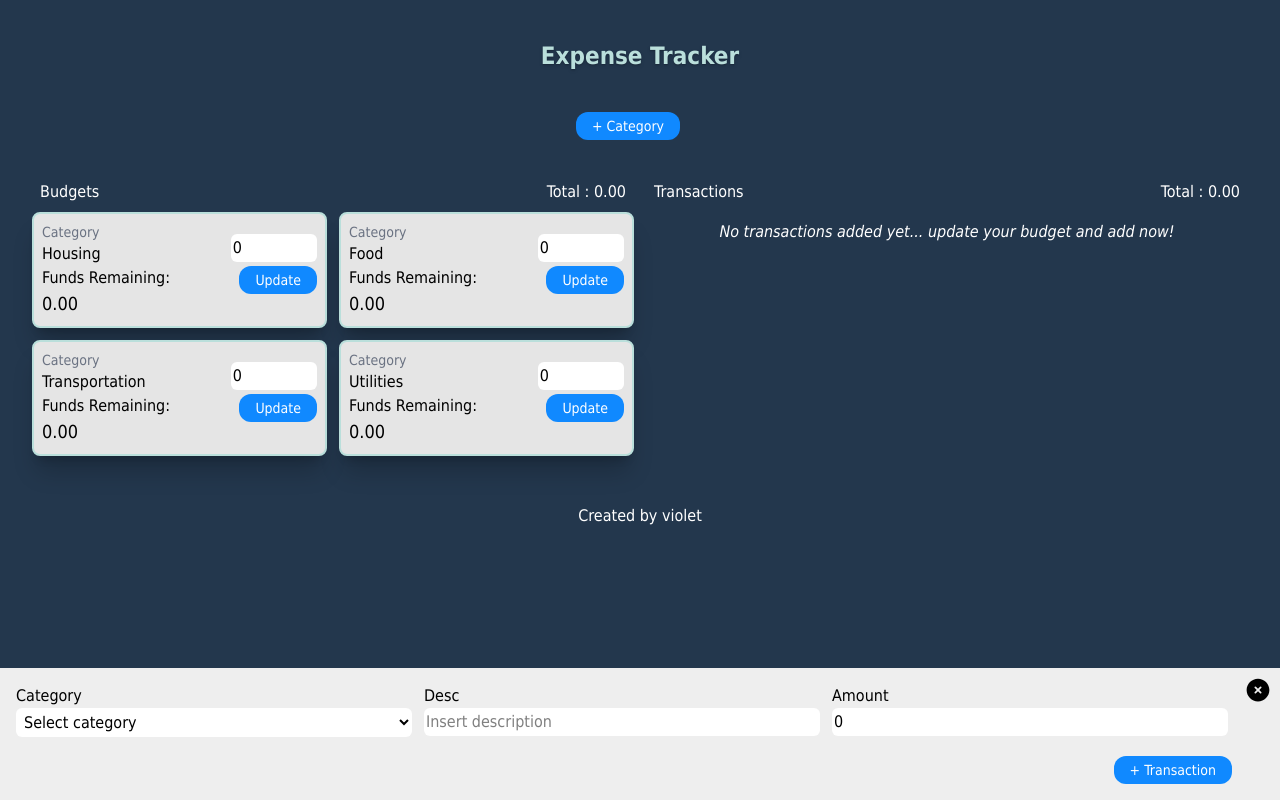
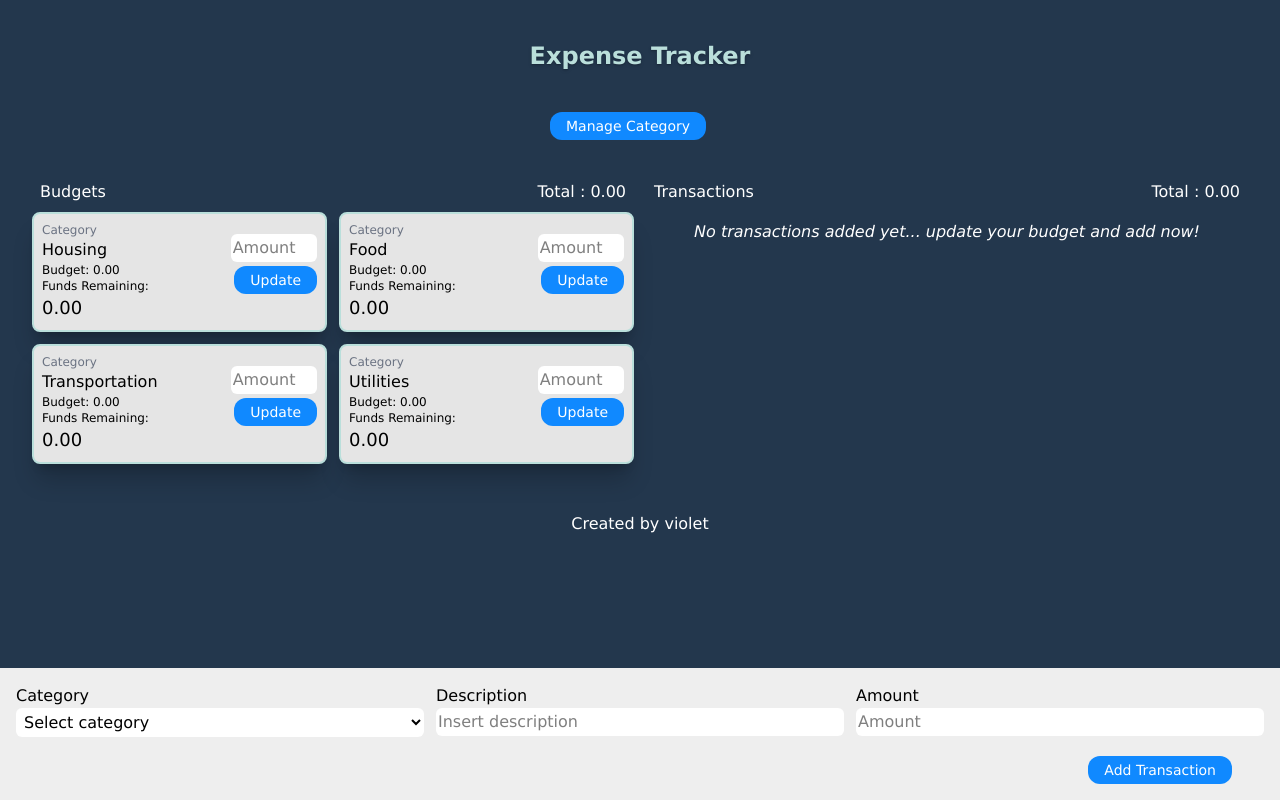
Before and after one commit to violetlea/expenseTracker, a React (Vite) app: page / in a window 1280 px wide. Built offline with nearby package versions, Linux system fonts and the light colour scheme.

Commit message:
add validation to every inputs

```diff
--- a/src/App.jsx
+++ b/src/App.jsx
@@ -60,7 +60,7 @@ function App() {
 						{/* adjust this */}
 						{totalBudget != 0 && (
 							<ButtonDef
-								text="Clear"
+								text="Clear All"
 								typeBtn="primary"
 								handleAction={handleClearAll}
 							/>
@@ -68,7 +68,7 @@ function App() {
 					</div>
 					<div className="">
 						<ButtonDef
-							text="+ Category"
+							text="Manage Category"
 							handleAction={handleSubmitCategory}
 							typeBtn="primary"
 						/>
--- a/src/components/Dropdown.jsx
+++ b/src/components/Dropdown.jsx
@@ -1,10 +1,20 @@
 export default function DropdownDef (props) {
 
-    const {name,dropdownList,selectedValue,handleSelectOnChange} = props;
+    const {name,dropdownList,selectedValue,handleSelectOnChange,isError} = props;
 
     return(
         <>
-            <select name={name} value={selectedValue} onChange={handleSelectOnChange} className="rounded-md bg-white w-full p-1">
+            <select name={name}
+            value={selectedValue}
+            onChange={handleSelectOnChange}
+            className= {
+                `rounded-md bg-white w-full p-1
+                ${
+					isError === true && `border-1 border-red-800`
+				}`
+            }
+            >
+
                 <option value="">Select category</option>
             {
                 dropdownList.map((list) => (
--- a/src/components/Input.jsx
+++ b/src/components/Input.jsx
@@ -1,5 +1,5 @@
 export default function TextInput (props) {
-    const {type,label,handleOnChange,value} = props;
+    const {type,label,handleOnChange,value,isError} = props;
     return(
         <>
         <input
@@ -8,7 +8,10 @@ export default function TextInput (props) {
         onChange={handleOnChange}
         value={value}
         //mt-1 mb-1 border-1 border-gray-400
-        class=" w-full rounded-md bg-white p-0.5 mb-1"
+        class= {` w-full rounded-md bg-white p-0.5 mb-1
+                ${
+					isError === true && `border-1 border-red-800`
+				}`}
         >
 
         </input>
--- a/src/components/RoundedDetail.jsx
+++ b/src/components/RoundedDetail.jsx
@@ -5,7 +5,9 @@ export default function RoundedDetail(props) {
 		<>
 			<div className="rounded-lg bg-blue-500 p-2 grid grid-cols-7">
 				<div className="col-span-6 flex items-center justify-start">
-					<p key={index} className="text-wrap">{text}</p>
+					<p key={index} className="text-wrap">
+						{text}
+					</p>
 				</div>
 				<div className="flex items-center justify-end">
 					{/* add pointer css to button */}
@@ -20,7 +22,7 @@ export default function RoundedDetail(props) {
 							className="size-6">
 							<path
 								fillRule="evenodd"
-								d="M12 2.25c-5.385 0-9.75 4.365-9.75 9.75s4.365 9.75 9.75 9.75 9.75-4.365 9.75-9.75S17.385 2.25 12 2.25Zm3 10.5a.75.75 0 0 0 0-1.5H9a.75.75 0 0 0 0 1.5h6Z"
+								d="M16.5 4.478v.227a48.816 48.816 0 0 1 3.878.512.75.75 0 1 1-.256 1.478l-.209-.035-1.005 13.07a3 3 0 0 1-2.991 2.77H8.084a3 3 0 0 1-2.991-2.77L4.087 6.66l-.209.035a.75.75 0 0 1-.256-1.478A48.567 48.567 0 0 1 7.5 4.705v-.227c0-1.564 1.213-2.9 2.816-2.951a52.662 52.662 0 0 1 3.369 0c1.603.051 2.815 1.387 2.815 2.951Zm-6.136-1.452a51.196 51.196 0 0 1 3.273 0C14.39 3.05 15 3.684 15 4.478v.113a49.488 49.488 0 0 0-6 0v-.113c0-.794.609-1.428 1.364-1.452Zm-.355 5.945a.75.75 0 1 0-1.5.058l.347 9a.75.75 0 1 0 1.499-.058l-.346-9Zm5.48.058a.75.75 0 1 0-1.498-.058l-.347 9a.75.75 0 0 0 1.5.058l.345-9Z"
 								clipRule="evenodd"
 							/>
 						</svg>
--- a/src/containers/addBudgetContainer.jsx
+++ b/src/containers/addBudgetContainer.jsx
@@ -8,22 +8,33 @@ import { allTransactions } from "../features/transactions/transactionsSlice";
 import { ConvertToDecimal } from "../helpers/helperFunction";
 import { totalBudgets } from "../features/budgets/budgetsSlice";
 import ValidationMessage from "../components/ValidationMessage";
+import { CheckAnySymbolsInNumber } from "../helpers/helperFunction";
 
 export default function AddBudget(props) {
-	const { categoryLabel, remainFunds } = props;
+	const { categoryLabel, remainFunds, budgetAmount } = props;
 
-	const [amount, setAmount] = useState(0);
+	const [amount, setAmount] = useState(""); //input type changed to text
 	const [message, setMessage] = useState("");
+	const [isError, setIsError] = useState(false);
 	const dispatch = useDispatch();
 	const loadTransactions = useSelector(allTransactions);
+
 
 	const handleAmount = (event) => {
 		setAmount(event.target.value);
 	};
 
 	const handleUpdateAmount = (categoryLabel, amount, remainFunds) => {
-		if (amount === 0) {
+
+		let isAnySymbol = CheckAnySymbolsInNumber(amount);
+		console.log(isAnySymbol);
+
+		if (Number(amount) === 0) {
 			setMessage("Insert amount!");
+			setIsError(true);
+		} else if (isAnySymbol) {
+			setMessage("Whole number only!");
+			setIsError(true);
 		} else {
 			if (remainFunds !== 0) {
 				const selectedCategory = loadTransactions.filter(
@@ -41,8 +52,8 @@ export default function AddBudget(props) {
 					TotalTransaction: ConvertToDecimal(total),
 				};
 				dispatch(editBudget(payloadUpdateFund));
-			message !== '' && setMessage("");
-
+				message !== "" && setMessage("");
+				isError === true && setIsError(false);
 			} else {
 				const payload = {
 					Category: categoryLabel,
@@ -50,14 +61,13 @@ export default function AddBudget(props) {
 					isRemoval: false,
 				};
 				dispatch(editBudget(payload));
-			message !== '' && setMessage("");
+				message !== "" && setMessage("");
+				isError === true && setIsError(false);
 			}
-
 		}
 		dispatch(totalBudgets());
 
-		setAmount(0);
-
+		setAmount("");
 	};
 
 	return (
@@ -65,19 +75,26 @@ export default function AddBudget(props) {
 			<div className="bg-[#E5E5E5] shadow-xl/20 border-2 border-[#BADFDB] rounded-lg p-2 w-full">
 				<div className="grid grid-cols-3 gap-2">
 					<div className="col-span-2">
-						<p className="text-sm text-gray-500">Category</p>
+						<p className="text-xs text-gray-500">Category</p>
 						<p className="text-md">{categoryLabel}</p>
-						<p className="text-base">Funds Remaining: </p>
-						<p className="text-lg">{ConvertToDecimal(remainFunds)}</p>
+						<p className="text-xs ">Budget: {ConvertToDecimal(budgetAmount)}</p>
+						<p className="text-xs">Funds Remaining: </p>
+						<p
+							className={`text-lg te ${
+								remainFunds < 0 ? `text-red-800` : `text-black`
+							}`}>
+							{ConvertToDecimal(remainFunds)}
+						</p>
 					</div>
 					<div className="pt-3 pb-2">
 						{/* to add red line to input if error */}
 						<div className="flex justify-end">
 							<TextInput
 								label="Amount"
-								type="number"
+								type="text"
 								value={amount}
 								handleOnChange={handleAmount}
+								isError={isError}
 							/>
 						</div>
 						{message !== "" && <ValidationMessage text={message} />}
--- a/src/containers/addCategoryContainer.jsx
+++ b/src/containers/addCategoryContainer.jsx
@@ -9,6 +9,7 @@ import ValidationMessage from "../components/ValidationMessage";
 export default function AddCategory(props) {
 	const [textCategory, setTextCategory] = useState("");
 	const [message, setMessage] = useState("");
+	const [isError,setIsError] = useState(false);
 
 	const dispatch = useDispatch();
 
@@ -19,7 +20,8 @@ export default function AddCategory(props) {
 	const handleSubmit = (event) => {
 		event.preventDefault();
 		if(textCategory === ""){
-			setMessage("Insert category!")
+			setMessage("Insert category!");
+			setIsError(true);
 		} else {
 			dispatch(addCategory(textCategory));
 			dispatch(addBudget(textCategory));
@@ -28,6 +30,7 @@ export default function AddCategory(props) {
 
 		//add another dispatch addBudget
 		setTextCategory("");
+		isError === true && setIsError(false);
 		//alert("yes");
 	};
 
@@ -42,6 +45,7 @@ export default function AddCategory(props) {
 					value={textCategory}
 					type="text"
 					handleOnChange={handleTextOnChange}
+					isError={isError}
 				/>
 				{message !== "" &&<ValidationMessage text={message} />}
 				<div className="flex justify-end">
--- a/src/containers/addTransactionContainer.jsx
+++ b/src/containers/addTransactionContainer.jsx
@@ -11,15 +11,18 @@ import { totalTransactions } from "../features/transactions/transactionsSlice";
 import ValidationMessage from "../components/ValidationMessage";
 import { searchBudget } from "../features/budgets/budgetsSlice";
 import { isCurrentAmountNull } from "../features/budgets/budgetsSlice";
-
+import { CheckAnySymbolsInNumber } from "../helpers/helperFunction";
 export default function AddTransaction(props) {
 	const loadCategory = useSelector(allCategories);
 	const dispatch = useDispatch();
 
 	const [desc, setDesc] = useState("");
-	const [amount, setAmount] = useState(0);
+	const [amount, setAmount] = useState("");
 	const [selectedValue, setSelectedValue] = useState("");
-	const [message, setMessage] = useState("");
+	const [messageAmount, setMessageAmount] = useState("");
+	const [messageCategory, setMessageCategory] = useState("");
+	//const [isVisible,setIsVisible] = useState(true);
+	const [isError, setIsError] = useState(false);
 
 	const handleSelectedValue = (event) => {
 		setSelectedValue(event.target.value);
@@ -33,22 +36,35 @@ export default function AddTransaction(props) {
 		setAmount(event.target.value);
 	};
 
+	/* const handleVisibleContainer = () => {
+		setIsVisible(false);
+	} */
+
 	const handleSubmitTransaction = (selectedValue, desc, amount) => {
+		let isAnySymbol = CheckAnySymbolsInNumber(amount);
 
-		if(selectedValue === "") {
+		if (selectedValue === "") {
 			//alert("please select category!")
-			setMessage("Please select category!");
+			setMessageCategory("Please select category!");
+			setIsError(true);
+		} else if (isAnySymbol) {
+			setMessageAmount("Whole number only!");
+			setIsError(true);
+		} else if (Number(amount) === 0) {
+			setMessageAmount("Insert amount!");
+			setIsError(true);
 		} else {
 			dispatch(searchBudget(selectedValue));
 			console.log(isCurrentAmountNull);
 
-			if(isCurrentAmountNull) {
+			if (isCurrentAmountNull) {
 				//alert('insert budget first!')
-				setMessage("Insert budget first!");
-
+				setMessageAmount("Insert budget first!");
+				setIsError(true);
 			} else {
 				if (amount === 0) {
-				setMessage("Insert amount!");
+					setMessageAmount("Insert amount!");
+					setIsError(true);
 				} else {
 					const payloadTrans = {
 						Category: selectedValue,
@@ -64,38 +80,18 @@ export default function AddTransaction(props) {
 					dispatch(minusBudget(payloadBudget));
 					dispatch(totalTransactions());
 					setDesc("");
-					setAmount(0);
+					setAmount("");
 					setSelectedValue("");
-					setMessage("");
+					messageAmount !== "" && setMessageAmount("");
+					messageCategory !== "" && setMessageCategory("");
+					isError === true && setIsError(false);
 				}
-
 			}
-
 		}
-
-
-
-
 	};
 
 	return (
 		<>
-			{/* todo: to add validation */}
-			<span className="float-right pr-2 pt-2">
-				<button className="cursor-pointer">
-					<svg
-						xmlns="http://www.w3.org/2000/svg"
-						viewBox="0 0 24 24"
-						fill="currentColor"
-						className="size-7">
-						<path
-							fillRule="evenodd"
-							d="M12 2.25c-5.385 0-9.75 4.365-9.75 9.75s4.365 9.75 9.75 9.75 9.75-4.365 9.75-9.75S17.385 2.25 12 2.25Zm-1.72 6.97a.75.75 0 1 0-1.06 1.06L10.94 12l-1.72 1.72a.75.75 0 1 0 1.06 1.06L12 13.06l1.72 1.72a.75.75 0 1 0 1.06-1.06L13.06 12l1.72-1.72a.75.75 0 1 0-1.06-1.06L12 10.94l-1.72-1.72Z"
-							clipRule="evenodd"
-						/>
-					</svg>
-				</button>
-			</span>
 			<div className="p-4 grid grid-cols-3 gap-3">
 				<div className="">
 					<p className="">Category</p>
@@ -104,28 +100,37 @@ export default function AddTransaction(props) {
 						selectedValue={selectedValue}
 						name="Categories"
 						handleSelectOnChange={handleSelectedValue}
+						isError={isError}
 					/>
+					{messageCategory !== "" && (
+						<ValidationMessage text={messageCategory} />
+					)}
 				</div>
 				<div className="">
-					<p className="">Desc</p>
-					<TextInput type="text" value={desc} label="Insert description"
-					 handleOnChange={handleDesc} />
+					<p className="">Description</p>
+					<TextInput
+						type="text"
+						value={desc}
+						label="Insert description"
+						handleOnChange={handleDesc}
+					/>
 				</div>
 				<div className="">
 					<p className="">Amount</p>
 					<TextInput
-						type="number"
+						type="text"
+						label="Amount"
 						value={amount}
 						handleOnChange={handleAmount}
+						isError={isError}
 					/>
-					{message !== "" && <ValidationMessage text={message} />}
+					{messageAmount !== "" && <ValidationMessage text={messageAmount} />}
 				</div>
-
 			</div>
-			<div className="pl-8 pr-12 pb-4 w-full flex justify-end-safe">
+			<div className="pl-8 pr-4 md:pr-12 pb-4 w-full flex justify-end-safe">
 				<ButtonDef
 					typeBtn="primary"
-					text="+ Transaction"
+					text="Add Transaction"
 					handleAction={() =>
 						handleSubmitTransaction(selectedValue, desc, amount)
 					}
--- a/src/containers/totalBudgetTrans.jsx
+++ b/src/containers/totalBudgetTrans.jsx
@@ -11,7 +11,6 @@ export default function TotalBudgetTrans() {
     const handleTotal = (totalBudget) => {
         totalAll = totalBudget;
     }
-    //try useEffect
 
 	console.log();
 
--- a/src/features/budgets/Budgets.jsx
+++ b/src/features/budgets/Budgets.jsx
@@ -22,6 +22,7 @@ export default function Budgets() {
 						<AddBudget
 							categoryLabel={budget.Category}
 							remainFunds={budget.RemainingFunds}
+							budgetAmount={budget.Amount}
 						/>
 					))}
 				</div>
--- a/src/index.css
+++ b/src/index.css
@@ -1,6 +1,6 @@
 @import "tailwindcss";
 * {
-  font-family: Tahoma;
+  font-family: Verdana, Geneva, Tahoma, sans-serif;
 }
 /*:root {
   font-family: system-ui, Avenir, Helvetica, Arial, sans-serif;
```
Also changed, not shown: src/containers/manageCategoryListContainer.jsx (+15 -22 lines), src/helpers/helperFunction.js (+19 -2 lines). Lines whose indentation alone changed are shown as unchanged.
